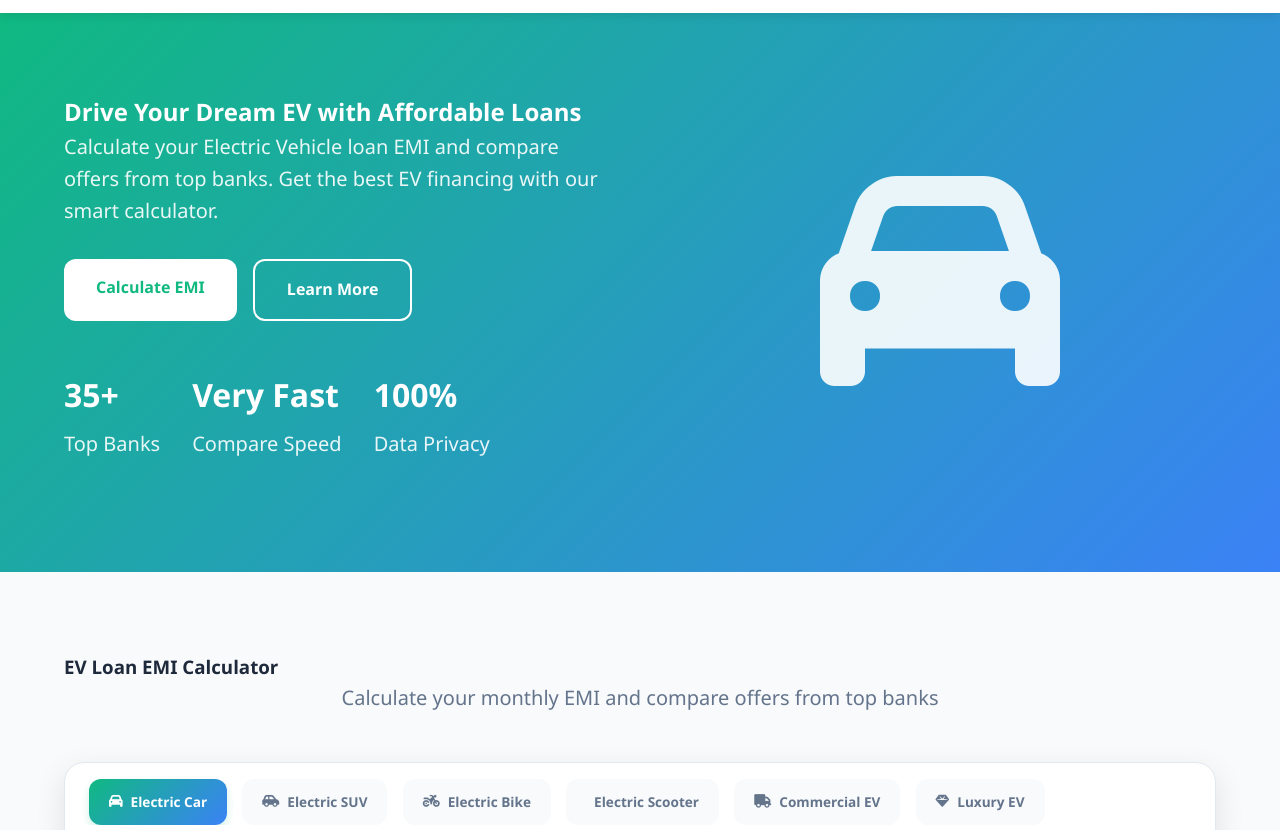
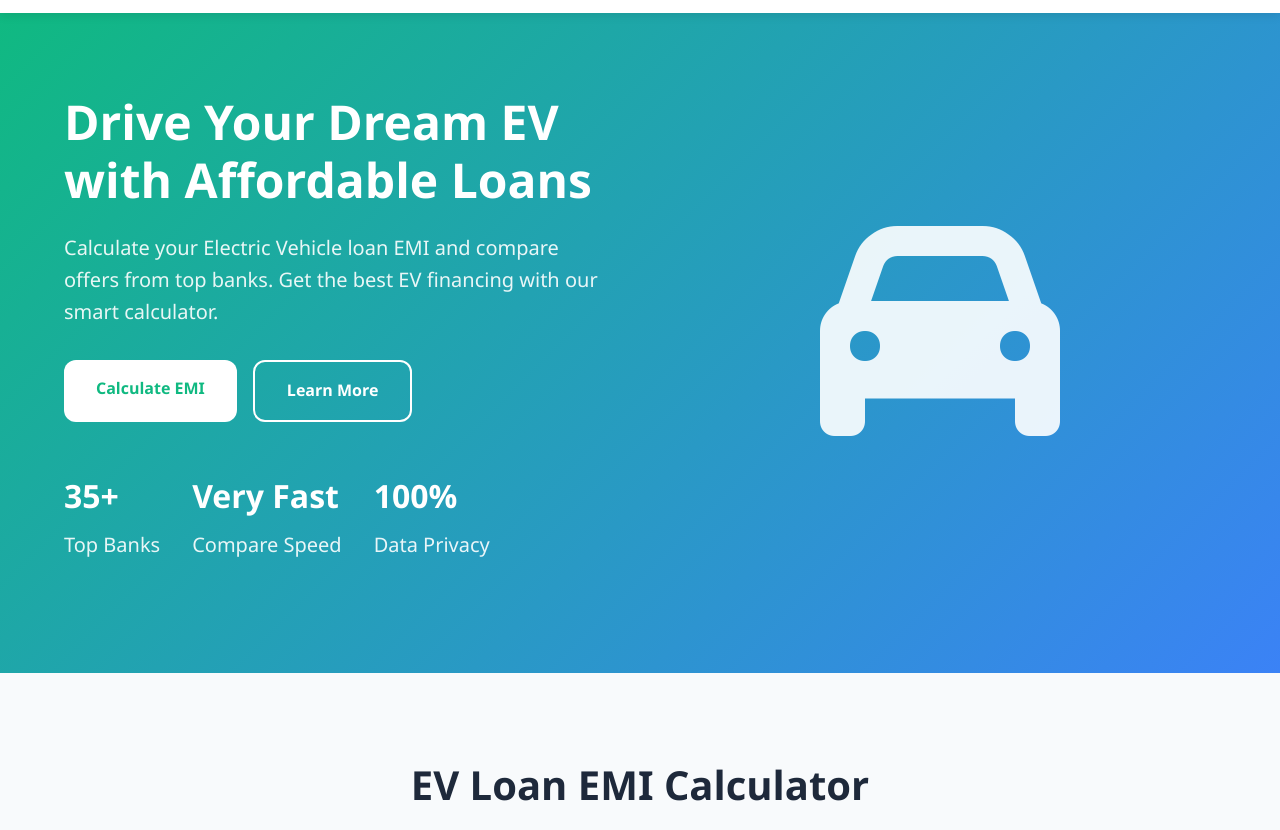
Before and after one commit to electric-wali/EVs-emi-compare, a plain HTML site: page index.html in a window 1280 px wide. Shown: the part 62-892 px from the top of the page. Drawn offline with Linux system fonts and the light colour scheme.

Commit message:
Update index.html

```diff
--- a/index.html
+++ b/index.html
@@ -16,7 +16,7 @@
         <div class="container">
             <div class="hero-content">
                 <div class="hero-text">
-                    <h2>Drive Your Dream EV with Affordable Loans</h2>
+                    <h1>Drive Your Dream EV with Affordable Loans</h1>
                     <p>Calculate your Electric Vehicle loan EMI and compare offers from top banks. Get the best EV financing with our smart calculator.</p>
                     <div class="hero-buttons">
                         <a href="#calculator" class="btn btn-primary">Calculate EMI</a>
@@ -51,7 +51,7 @@
     <!-- electricwali.com(manish sahani) -->
     <section id="calculator" class="calculator-section">
         <div class="container">
-            <h3>EV Loan EMI Calculator</h3>
+            <h2>EV Loan EMI Calculator</h2>
             <p class="section-subtitle">Calculate your monthly EMI and compare offers from top banks</p>
 
             <div class="calculator">
```
